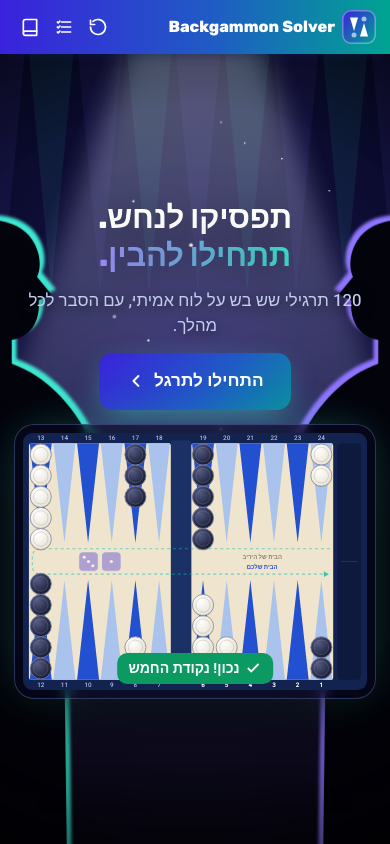
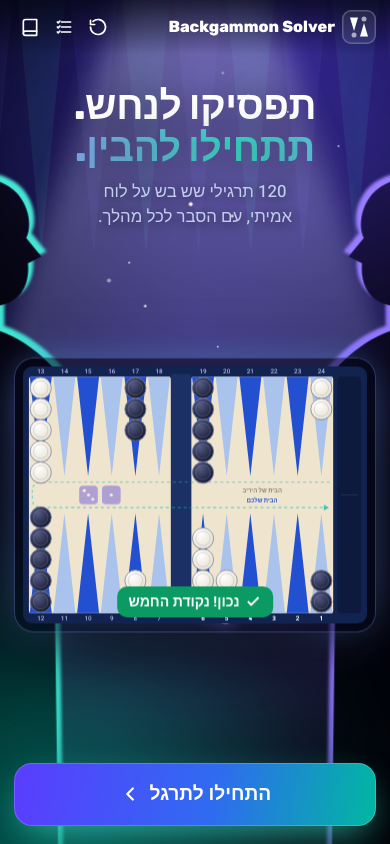
Before and after one commit to NIMRODYAROKER/Backgammon-Solver, a plain HTML site: page index.html in a window 390 px wide. Drawn offline with Linux system fonts and the light colour scheme.

Commit message:
Modern full-bleed opening screen: edge-to-edge scene, glow effects, big start button at the bottom on phones
Co-Authored-By: Claude Opus 5.5 <noreply@anthropic.com>
Claude-Session: https://claude.ai/code/session_01DPDobSAQH4NZRshZGY2YNM

```diff
--- a/index.html
+++ b/index.html
@@ -100,16 +100,40 @@ main{position:fixed;top:calc(var(--hdr) + env(safe-area-inset-top) + var(--top-x
 .preview svg{display:block;width:100%;height:auto;max-height:42vh}
 .toast-ok{position:absolute;bottom:14px;left:50%;transform:translate(-50%,6px);display:inline-flex;align-items:center;gap:6px;background:var(--green);color:#fff;padding:.35em .8em;border-radius:10px;font-weight:700;font-size:.88rem;opacity:0;transition:.35s;white-space:nowrap}
 .toast-ok.show{opacity:1;transform:translate(-50%,0)}
-/* Landing: dramatic match scene behind the content */
+/* Landing: full-bleed match scene, edge to edge on phones */
+html:has(body.home),body.home{background:#03040f}
+body.home main{top:0}
+body.home .top{background:linear-gradient(180deg,rgba(3,4,15,.7),rgba(3,4,15,0));box-shadow:none}
+body.home .logo-mark{background:rgba(255,255,255,.08);box-shadow:inset 0 0 0 1.5px rgba(255,255,255,.22)}
 #v-home{position:relative;overflow:hidden;background:#03040f}
 .hero-scene{position:absolute;inset:0;width:100%;height:100%;z-index:0;pointer-events:none}
-#v-home .screen{position:relative;z-index:1}
-#v-home h1{color:#fff;text-shadow:0 6px 40px rgba(0,0,0,.75)}
-#v-home .grad{background:linear-gradient(90deg,#a492ff,#3ee6d0)}
-#v-home .grad{-webkit-background-clip:text;background-clip:text;color:transparent}
-#v-home .lead{color:#c3cdf0;text-shadow:0 2px 14px rgba(0,0,0,.8)}
-#v-home .btn-primary{box-shadow:0 10px 30px -8px rgba(62,230,208,.55)}
-#v-home .preview{background:rgba(8,10,34,.6);border-color:rgba(150,165,255,.28);-webkit-backdrop-filter:blur(6px);backdrop-filter:blur(6px);box-shadow:0 34px 70px -24px #000,0 0 50px -14px rgba(62,230,208,.45)}
+.aura{position:absolute;z-index:0;pointer-events:none;border-radius:50%;filter:blur(60px);mix-blend-mode:screen;opacity:.55}
+.aura.a1{width:80vmax;height:80vmax;top:-35vmax;right:-30vmax;background:radial-gradient(closest-side,#5b3cff,transparent);animation:auraA 16s ease-in-out infinite alternate}
+.aura.a2{width:70vmax;height:70vmax;bottom:-35vmax;left:-30vmax;background:radial-gradient(closest-side,#00c2a8,transparent);animation:auraB 19s ease-in-out infinite alternate}
+@keyframes auraA{to{transform:translate(-12vmax,10vmax) scale(1.15)}}
+@keyframes auraB{to{transform:translate(10vmax,-12vmax) scale(1.1)}}
+#v-home .screen.hero{position:relative;z-index:1;justify-content:space-between;gap:12px;
+  padding-top:calc(var(--hdr) + env(safe-area-inset-top) + var(--top-x) + 14px);padding-bottom:calc(18px + env(safe-area-inset-bottom))}
+.hero-head{display:flex;flex-direction:column;align-items:center;gap:10px;margin-top:auto}
+.hero-cta{width:100%;display:flex;justify-content:center;margin-bottom:auto}
+@media (max-width:719px){.hero-head{margin-top:2vh}.hero-cta{margin-bottom:0}}
+#v-home h1{color:#fff;font-size:clamp(2.2rem,10vw,3.6rem);line-height:1.08;text-shadow:0 6px 40px rgba(0,0,0,.75)}
+#v-home .grad{background:linear-gradient(90deg,#a492ff,#3ee6d0,#a492ff);background-size:200% 100%;-webkit-background-clip:text;background-clip:text;color:transparent;animation:shine 6s linear infinite}
+@keyframes shine{to{background-position:-200% 0}}
+#v-home .lead{color:#c3cdf0;text-wrap:balance;max-width:30ch;text-shadow:0 2px 14px rgba(0,0,0,.8);margin:0}
+#v-home .preview{background:rgba(8,10,34,.55);border-color:rgba(150,165,255,.3);-webkit-backdrop-filter:blur(8px);backdrop-filter:blur(8px);
+  box-shadow:0 34px 70px -24px #000,0 0 60px -12px rgba(123,97,255,.55),0 0 40px -16px rgba(62,230,208,.6);animation:floaty 6s ease-in-out infinite}
+@keyframes floaty{50%{transform:translateY(-7px)}}
+.btn-hero{position:relative;overflow:hidden;width:100%;max-width:420px;min-height:60px;font-size:1.2rem;border-radius:18px;color:#fff;border:0;
+  background:linear-gradient(100deg,#5b3cff,#2f6bf0 55%,#00b8a0);box-shadow:0 14px 36px -10px rgba(62,230,208,.65),0 0 0 1px rgba(255,255,255,.18) inset;animation:pulseGlow 2.6s ease-in-out infinite}
+.btn-hero::after{content:"";position:absolute;top:0;bottom:0;width:40%;left:-60%;background:linear-gradient(100deg,transparent,rgba(255,255,255,.35),transparent);transform:skewX(-20deg);animation:sweep 3.2s ease-in-out infinite}
+@keyframes sweep{0%,55%{left:-60%}100%{left:130%}}
+@keyframes pulseGlow{50%{box-shadow:0 14px 46px -6px rgba(62,230,208,.85),0 0 0 1px rgba(255,255,255,.28) inset}}
+#v-home.on .hero-head,#v-home.on .preview-wrap,#v-home.on .hero-cta{animation:rise .7s cubic-bezier(.2,.8,.2,1) both}
+#v-home.on .preview-wrap{animation-delay:.12s}
+#v-home.on .hero-cta{animation-delay:.24s}
+@keyframes rise{from{opacity:0;transform:translateY(18px)}to{opacity:1;transform:none}}
+.preview-wrap{width:100%;display:flex;justify-content:center;min-height:0}
 .hs-cone{animation:hsFlick 7s ease-in-out infinite}
 .hs-dust circle{animation:hsDrift 14s linear infinite}
 @keyframes hsFlick{0%,100%{opacity:1}45%{opacity:.82}50%{opacity:.95}55%{opacity:.86}}
@@ -322,15 +346,19 @@ main{position:fixed;top:calc(var(--hdr) + env(safe-area-inset-top) + var(--top-x
     </g>
     <rect width="1000" height="1000" fill="url(#hsVig)"/>
   </svg>
+  <div class="aura a1" aria-hidden="true"></div>
+  <div class="aura a2" aria-hidden="true"></div>
   <div class="screen hero">
-    <h1>תפסיקו לנחש.<br><span class="grad">תתחילו להבין.</span></h1>
-    <p class="lead">120 תרגילי שש בש על לוח אמיתי, עם הסבר לכל מהלך.</p>
-    <button class="btn btn-primary btn-lg" data-go="#/practice">התחילו לתרגל
-      <svg viewBox="0 0 24 24" fill="none" stroke="currentColor" stroke-width="2.4" stroke-linecap="round" stroke-linejoin="round"><path d="M15 18l-6-6 6-6"/></svg></button>
-    <div class="preview">
+    <div class="hero-head">
+      <h1>תפסיקו לנחש.<br><span class="grad">תתחילו להבין.</span></h1>
+      <p class="lead">120 תרגילי שש בש על לוח אמיתי, עם הסבר לכל מהלך.</p>
+    </div>
+    <div class="preview-wrap"><div class="preview">
       <svg id="heroBoard" viewBox="0 0 814 608" role="img" aria-label="לוח שש בש: הפתיחה 3-1"></svg>
       <span class="toast-ok" id="heroToast"><svg width="16" height="16" viewBox="0 0 24 24" fill="none" stroke="currentColor" stroke-width="2.8"><path d="M20 6 9 17l-5-5"/></svg>נכון! נקודת החמש</span>
-    </div>
+    </div></div>
+    <div class="hero-cta"><button class="btn btn-lg btn-hero" data-go="#/practice">התחילו לתרגל
+      <svg viewBox="0 0 24 24" fill="none" stroke="currentColor" stroke-width="2.4" stroke-linecap="round" stroke-linejoin="round"><path d="M15 18l-6-6 6-6"/></svg></button></div>
   </div>
 </section>
 
@@ -3180,6 +3208,8 @@ function openGloss(term) {
 /* ---------- Router ---------- */
 function go(h) { if (location.hash === h) route(); else location.hash = h; }
 function show(v) {
+  document.body.classList.toggle('home', v === 'home');
+  const tc = $('meta[name="theme-color"]'); if (tc) tc.content = v === 'home' ? '#03040f' : '#3a22dc';
   $$('.view').forEach(x => x.classList.toggle('on', x.id === 'v-' + v));
   $$('.nav [data-nav]').forEach(b => b.classList.toggle('on', b.dataset.nav === v || (v === 'play' && SES && SES.mode === 'review' && b.dataset.nav === 'review')));
 }
```
